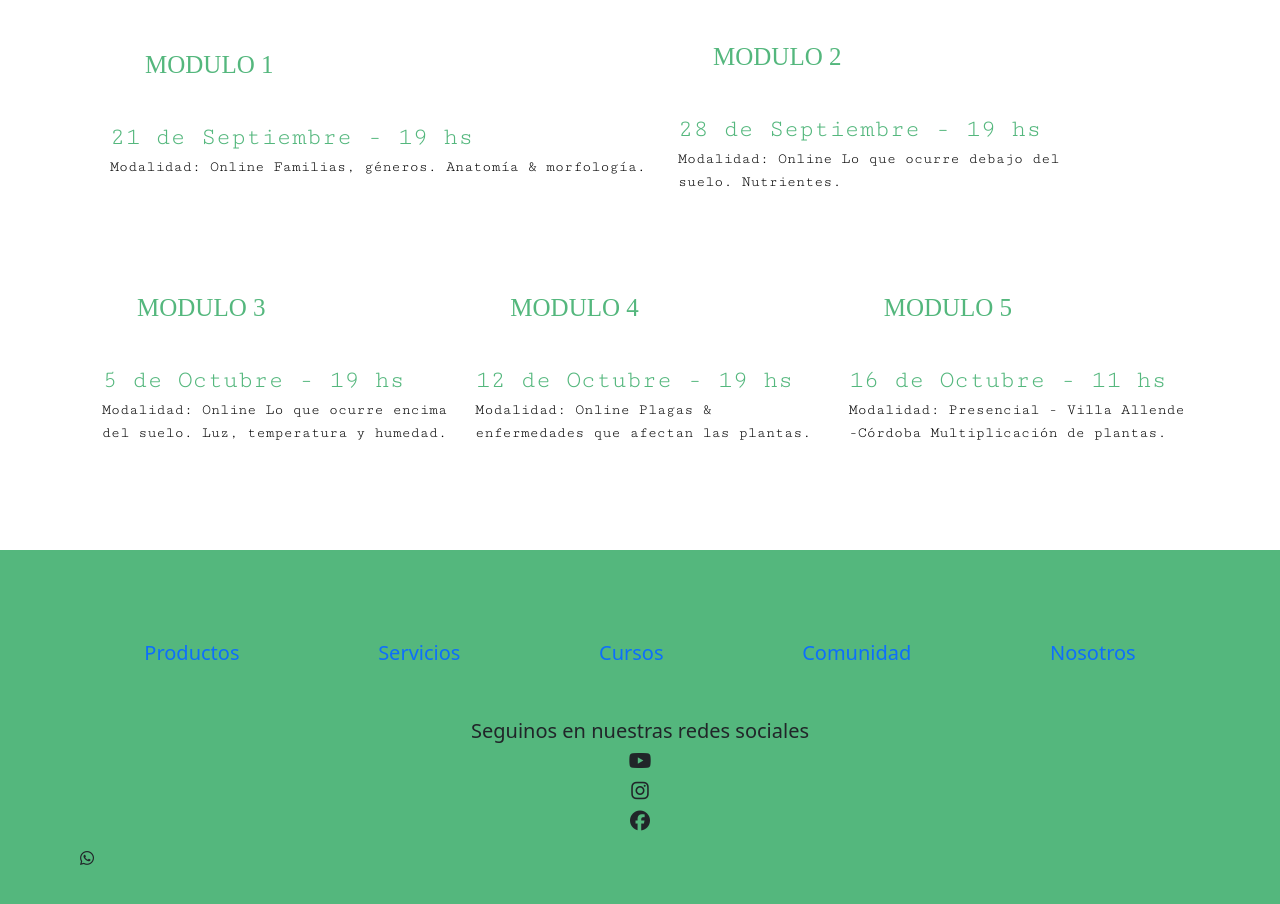
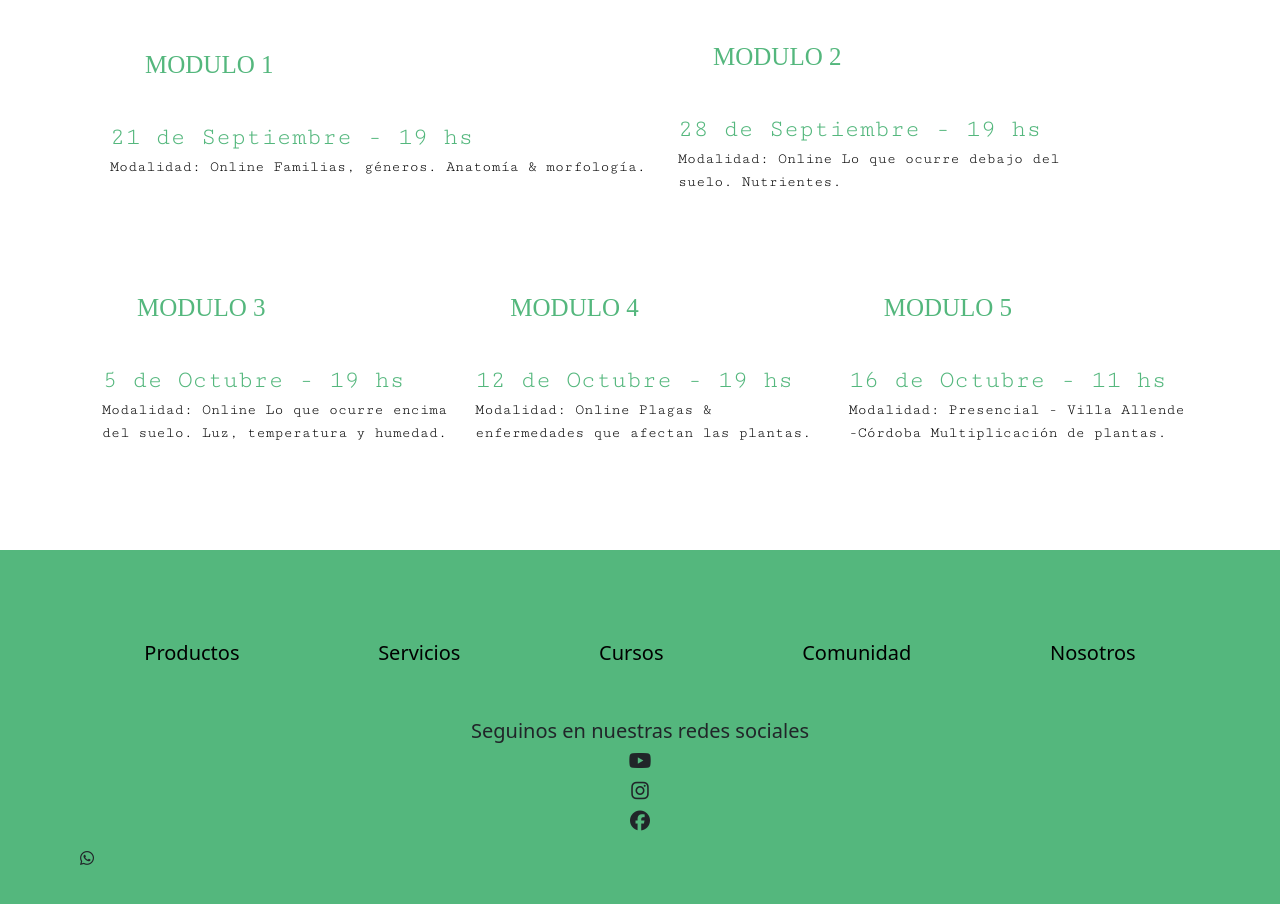
Before and after one commit to LuVargas21/homeworks, a website: page cursos.html in a window 1280 px wide. Shown: the part 1389-2293 px from the top of the page. Drawn offline with nearby package versions, Linux system fonts and the light colour scheme; a web font is replaced by a local one.

Commit message:
improves

```diff
--- a/cursos.html
+++ b/cursos.html
@@ -162,28 +162,26 @@
         </section>
 
 
-
-
         <footer>
             <div class="grid-container-footer">
               <div class="container-footer-pr">
-                    <a class="nav-link" href="productos.html">Productos</a>
+                <a class="link-dark" href="productos.html">Productos</a>
               </div>
 
               <div class="container-footer-ss">
-                    <a class="nav-link" href="servicios.html"> Servicios</a>
+                <a class="link-dark" href="servicios.html"> Servicios</a>
               </div>
 
               <div class="container-footer-cs">
-                    <a class="nav-link" href="cursos.html"> Cursos</a>
+                <a class="link-dark" href="cursos.html"> Cursos</a>
               </div>
 
               <div class="container-footer-cm">
-                    <a class="nav-link" href="comunidad.html">Comunidad</a>
+                <a class="link-dark" href="comunidad.html">Comunidad</a>
               </div>
 
               <div class="container-footer-we">
-                    <a class="nav-link" href="nosotros.html"> Nosotros</a>
+                <a class="link-dark" href="nosotros.html"> Nosotros</a>
               </div>
 
               <div class="container-footer-sm">
```
Also changed, not shown: comunidad.html (+7 -7 lines), index.html (+9 -9 lines), nosotros.html (+5 -6 lines), productos.html (+5 -7 lines), scss/_header.scss (+4 -3 lines), servicios.html (+12 -5 lines), css/maincss.css, images/backgrounddd.webp (added). Lines whose indentation alone changed are shown as unchanged.
